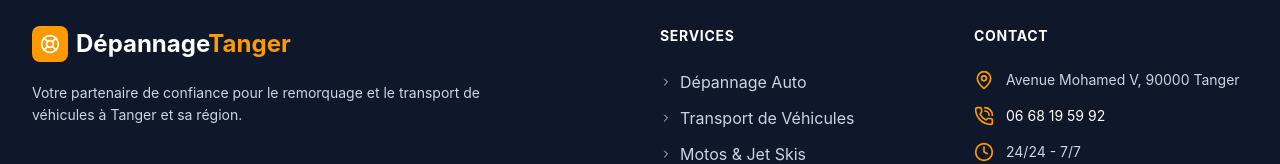
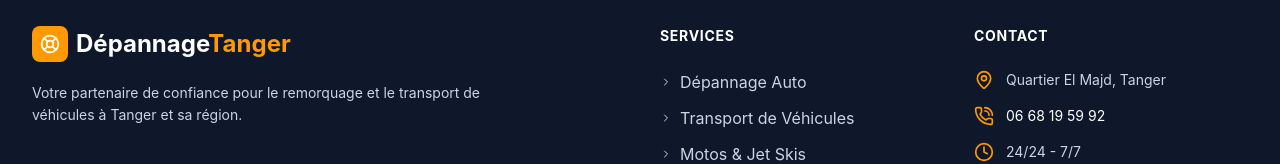
Before and after one commit to issmailelamraoui/depannage_tanger, a React (Vite) app in the folder assistance_tanger/: page / in a window 1280 px wide. Shown: the part 4667-4831 px from the top of the page. Built offline with nearby package versions, Linux system fonts and the light colour scheme.

Commit message:
Update App.jsx

```diff
--- a/assistance_tanger/src/App.jsx
+++ b/assistance_tanger/src/App.jsx
@@ -1001,7 +1001,7 @@ export default function App() {
             <div>
               <h4 className="mb-6 text-sm font-bold uppercase tracking-wider text-white">Contact</h4>
               <ul className="space-y-4 text-sm">
-                <li className="flex items-start gap-3"><MapPin className="h-5 w-5 shrink-0 text-amber-500" />Avenue Mohamed V, 90000 Tanger</li>
+                <li className="flex items-start gap-3"><MapPin className="h-5 w-5 shrink-0 text-amber-500" />Quartier El Majd, Tanger</li>
                 <li className="flex items-center gap-3"><PhoneCall className="h-5 w-5 text-amber-500" /><a href={phoneLink} className="font-bold text-white">{phoneNumber}</a></li>
                 <li className="flex items-center gap-3"><Clock className="h-5 w-5 text-amber-500" /><span dir="ltr">24/24 - 7/7</span></li>
               </ul>
```
